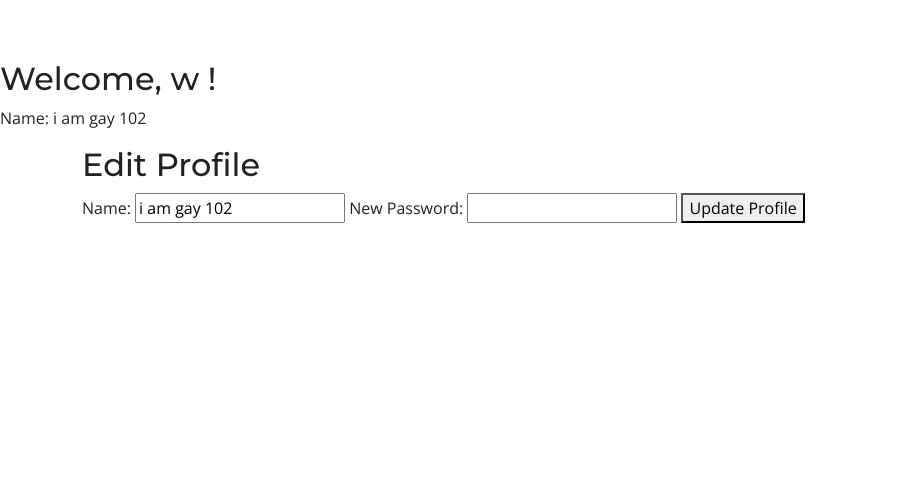
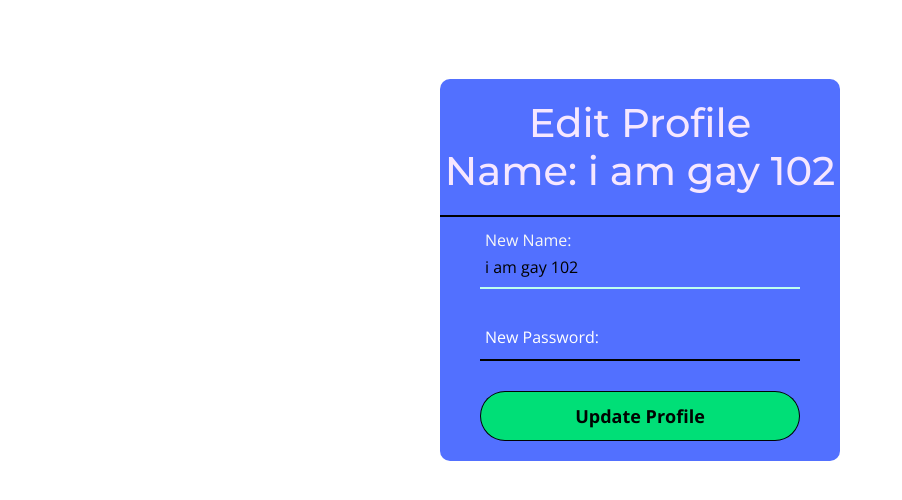
Before and after one commit to xhier2547/Xhi3r-Course-Flask, a Flask app: page /profile in a window 1280 px wide. Shown: the part 130-630 px from the top of the page, without its empty margins (0-902 px from the left). Run offline with Flask 3, Linux system fonts and the light colour scheme; a user stored in the database is signed in; some libraries are stand-ins or nearby versions.

Commit message:
edit profile form

```diff
--- a/assets/static/css/style.css
+++ b/assets/static/css/style.css
@@ -1066,13 +1066,13 @@ form .txt_field{
   left: 0;
   width: 0%;
   height: 2px;
-  background: #ff008c;
+  background: #beffef;
   transition: .5s;
 }
 .txt_field input:focus ~ label,
 .txt_field input:valid ~ label{
   top: -5px;
-  color: #08e600;
+  color: #f7f7f7;
 }
 .txt_field input:focus ~ span::before,
 .txt_field input:valid ~ span::before{
--- a/templates/login.html
+++ b/templates/login.html
@@ -82,7 +82,7 @@
 
     <div class="card-login">
         <h1>Login</h1>
-        <form id="formAuthentication" class="mb-3" action="{{ url_for('login') }}" method="POST">
+        <form type="password" required id="password" name="password" class="mb-3" action="{{ url_for('login') }}" method="POST">
             <div class="txt_field">
                 <input type="text" required id="username" name="username">
                 <span></span>
@@ -90,7 +90,6 @@
             </div>
             <div class="txt_field">
                 <input type="password" required id="password" name="password">
-
                 <span></span>
                 <label>Password</label>
             </div>
--- a/templates/profile.html
+++ b/templates/profile.html
@@ -84,25 +84,22 @@
     </header>
 
     <main>
-        <section class="align-items-center">
-            <h2>Welcome, {{ user.username }} !</h2>
-            <p>Name: {{ user.name }}</p>
-
-            {% block content %}
-            <div class="container">
-                <h2>Edit Profile</h2>
-                <form method="POST" action="{{ url_for('profile') }}">
-                    <label for="name">Name:</label>
+        <div class=" card-login ">
+            <h1>Edit Profile <br>Name: {{ user.name }}</h1>
+            <form method="POST" action="{{ url_for('profile') }}">
+                <div class="txt_field">
                     <input type="text" name="name" value="{{ user.name }}" required>
-
+                    <span></span>
+                    <label for="name">New Name:</label>
+                </div>
+                <div class="txt_field">
+                    <input type="password" name="password" required id="password" >
+                    <span></span>
                     <label for="password">New Password:</label>
-                    <input type="password" name="password">
-
-                    <button type="submit">Update Profile</button>
-                </form>
-            </div>
-            {% endblock %}
-        </section>
+                </div>
+                <input type="submit" value="Update Profile" id="ntp"></input>
+            </form>
+        </div>
     </main>
 
     <script src="{{ url_for('static', filename='vendor/bootstrap/js/bootstrap.bundle.min.js') }}"></script>
--- a/templates/register.html
+++ b/templates/register.html
@@ -86,7 +86,7 @@
         <h1>Register</h1>
         <form id="formAuthentication" class="mb-3" action="{{ url_for('register') }}" method="POST">
             <div class="txt_field">
-                <input type="text" required id="name">
+                <input type="text" required id="name" name="name">
                 <span></span>
                 <label>Name</label>
             </div>
@@ -105,7 +105,7 @@
                 <span></span>
                 <label>Confirm password</label>
             </div>
-            <input type="submit" value="Sumit" id="ntp"></input>
+            <input type="submit" value="Submit" id="ntp"></input>
             <a class="backtomenu-btn" href="{{ url_for('login') }}">Back to login</a>
         </form>
     </div>
```
